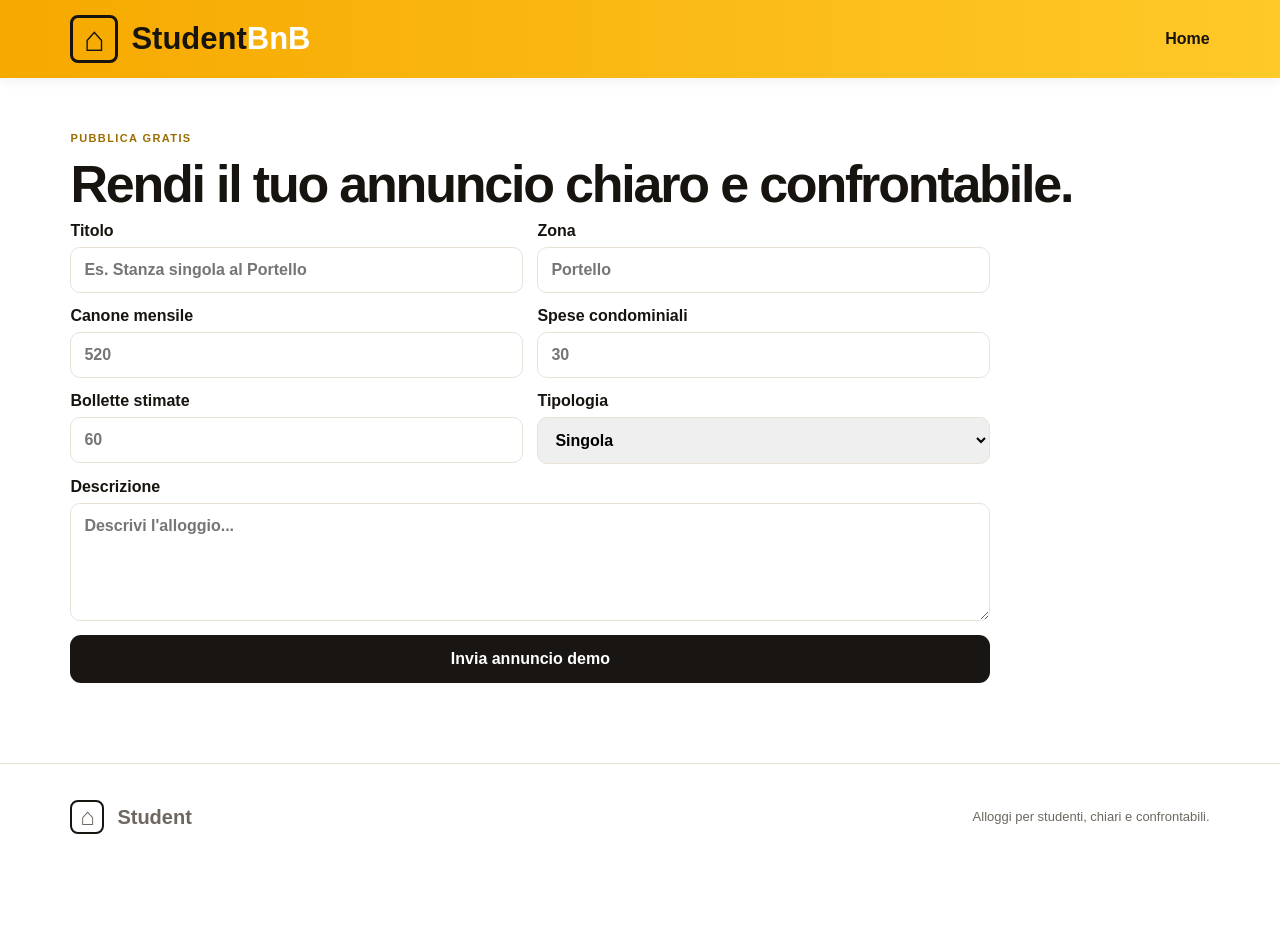
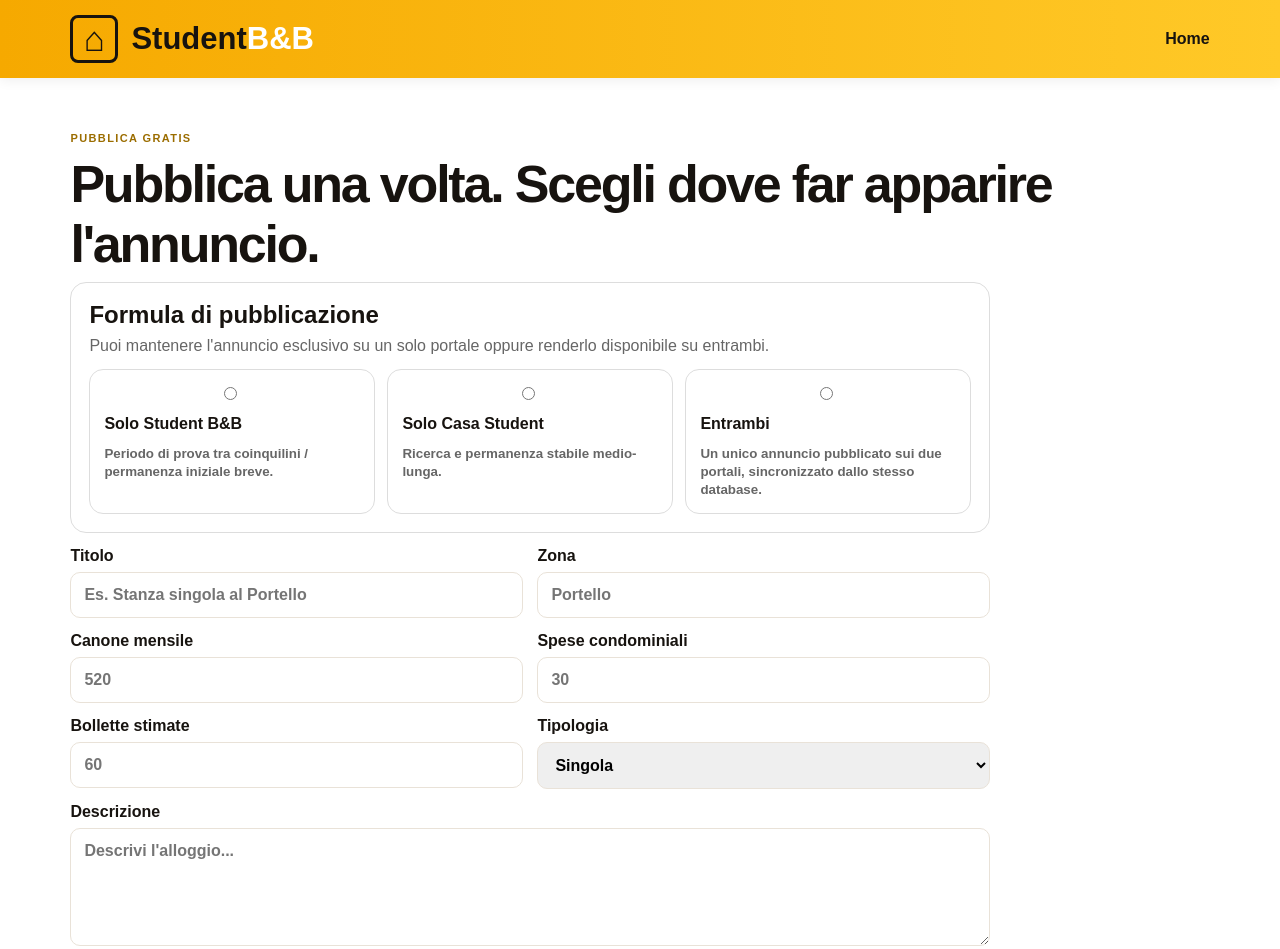
Before and after one commit to alessandroschiavon73-design/studentbnb-test, a plain HTML site: page pubblica.html in a window 1280 px wide. Shown: the top 949 px of the page. Before the commit the page ends 869 px from the top, so only its background shows below. Drawn offline with Linux system fonts and the light colour scheme.

Commit message:
Add cross-publication options for Student BnB and Casa Student

```diff
--- a/pubblica.html
+++ b/pubblica.html
@@ -1,8 +1,15 @@
 <!doctype html>
-<html lang="it"><head><meta charset="utf-8"><meta name="viewport" content="width=device-width,initial-scale=1"><title>Pubblica annuncio — StudentBnB</title><link rel="stylesheet" href="css/style.css"></head><body>
-<header class="site-header compact"><a class="logo" href="index.html"><span class="logo-house">⌂</span><span><b>Student</b><strong>BnB</strong></span></a><nav><a href="index.html">Home</a></nav></header>
-<main class="page form-page"><span class="eyebrow">PUBBLICA GRATIS</span><h1>Rendi il tuo annuncio chiaro e confrontabile.</h1>
-<form class="publish-form" onsubmit="event.preventDefault();alert('Demo: annuncio acquisito.');">
+<html lang="it"><head><meta charset="utf-8"><meta name="viewport" content="width=device-width,initial-scale=1"><title>Pubblica annuncio — Student B&B</title><link rel="stylesheet" href="css/style.css"><style>.channel-box{grid-column:1/-1;border:1px solid #ddd;border-radius:16px;padding:18px;background:#fff}.channel-box h2{margin:0 0 8px}.channel-box p{margin:0 0 14px;color:#666}.channel-options{display:grid;grid-template-columns:repeat(3,minmax(0,1fr));gap:12px}.channel-option{border:1px solid #ddd;border-radius:14px;padding:14px;cursor:pointer}.channel-option input{margin-right:8px}.channel-option strong{display:block;margin-top:8px}.channel-option small{display:block;color:#666;margin-top:5px;line-height:1.35}@media(max-width:700px){.channel-options{grid-template-columns:1fr}}</style></head><body>
+<header class="site-header compact"><a class="logo" href="index.html"><span class="logo-house">⌂</span><span><b>Student</b><strong>B&B</strong></span></a><nav><a href="index.html">Home</a></nav></header>
+<main class="page form-page"><span class="eyebrow">PUBBLICA GRATIS</span><h1>Pubblica una volta. Scegli dove far apparire l'annuncio.</h1>
+<form class="publish-form" onsubmit="event.preventDefault();alert('Demo: annuncio acquisito con canale di pubblicazione selezionato.');">
+<section class="channel-box">
+<h2>Formula di pubblicazione</h2><p>Puoi mantenere l'annuncio esclusivo su un solo portale oppure renderlo disponibile su entrambi.</p>
+<div class="channel-options">
+<label class="channel-option"><input required type="radio" name="publication_mode" value="studentbnb"><strong>Solo Student B&B</strong><small>Periodo di prova tra coinquilini / permanenza iniziale breve.</small></label>
+<label class="channel-option"><input required type="radio" name="publication_mode" value="casastudent"><strong>Solo Casa Student</strong><small>Ricerca e permanenza stabile medio-lunga.</small></label>
+<label class="channel-option"><input required type="radio" name="publication_mode" value="both"><strong>Entrambi</strong><small>Un unico annuncio pubblicato sui due portali, sincronizzato dallo stesso database.</small></label>
+</div></section>
 <label>Titolo<input required placeholder="Es. Stanza singola al Portello"></label>
 <label>Zona<input required placeholder="Portello"></label>
 <label>Canone mensile<input required type="number" placeholder="520"></label>
@@ -12,4 +19,4 @@
 <label class="wide">Descrizione<textarea rows="5" placeholder="Descrivi l'alloggio..."></textarea></label>
 <button class="black-btn wide">Invia annuncio demo</button>
 </form></main>
-<footer><div class="logo footer-logo"><span class="logo-house">⌂</span><span><b>Student</b><strong>BnB</strong></span></div><p>Alloggi per studenti, chiari e confrontabili.</p></footer></body></html>
+<footer><div class="logo footer-logo"><span class="logo-house">⌂</span><span><b>Student</b><strong>B&B</strong></span></div><p>Prova la convivenza. Se funziona, resta.</p></footer></body></html>
```
